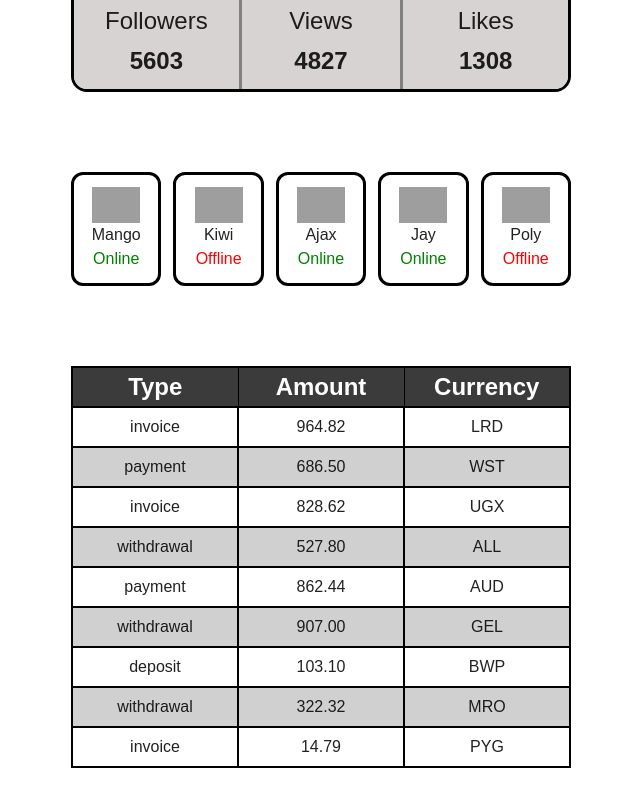
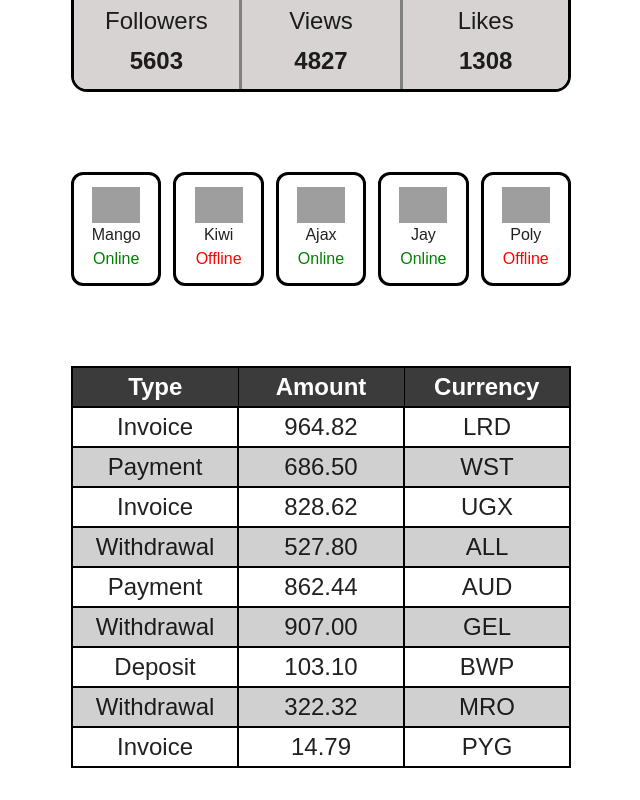
Before and after one commit to Anastassia2312/goit-react-hw-01, a React (Vite) app: page / in a window 1280 px wide. Shown: the part 554-1354 px from the top of the page, without its empty margins (319-959 px from the left). Built offline with nearby package versions, Linux system fonts and the light colour scheme; grey boxes are pictures that could not be loaded.

Commit message:
Update TransactionHistory.module.css

```diff
--- a/src/components/TransactionHistory/TransactionHistory.module.css
+++ b/src/components/TransactionHistory/TransactionHistory.module.css
@@ -16,6 +16,11 @@
   font-weight: 600;
 }
 
+.trTable {
+  font-size: 24px;
+  text-transform: capitalize;
+}
+
 .trTable:nth-child(odd) {
   height: 40px;
   background-color: white;
```
